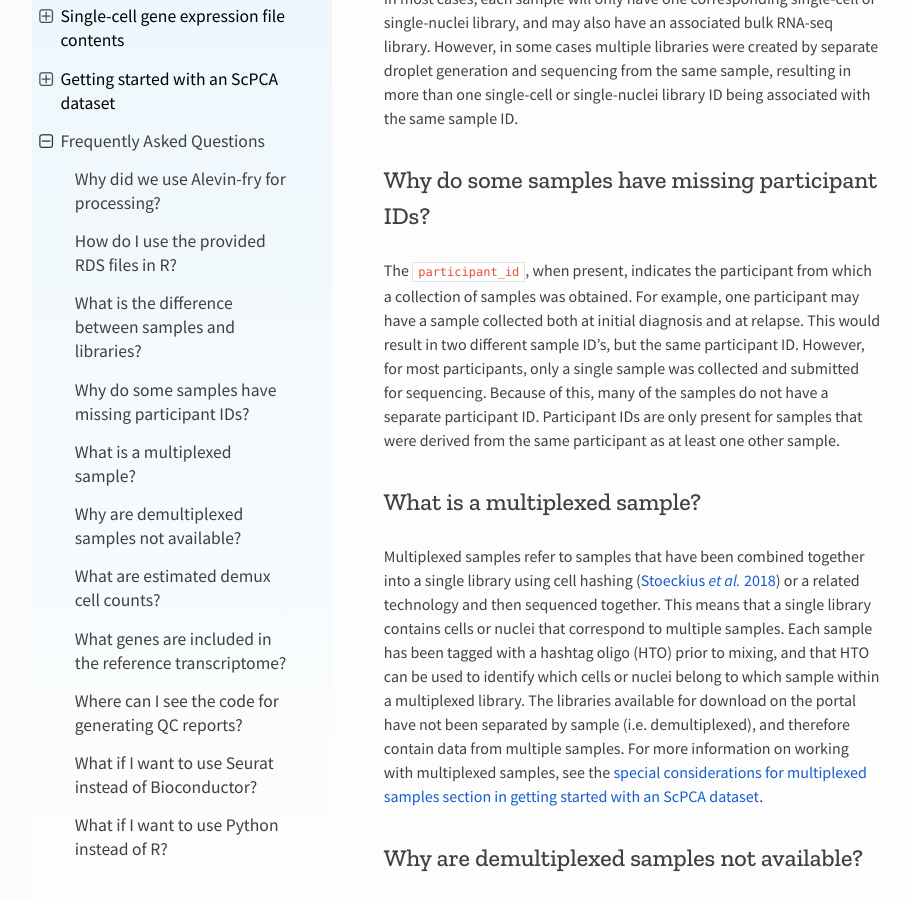
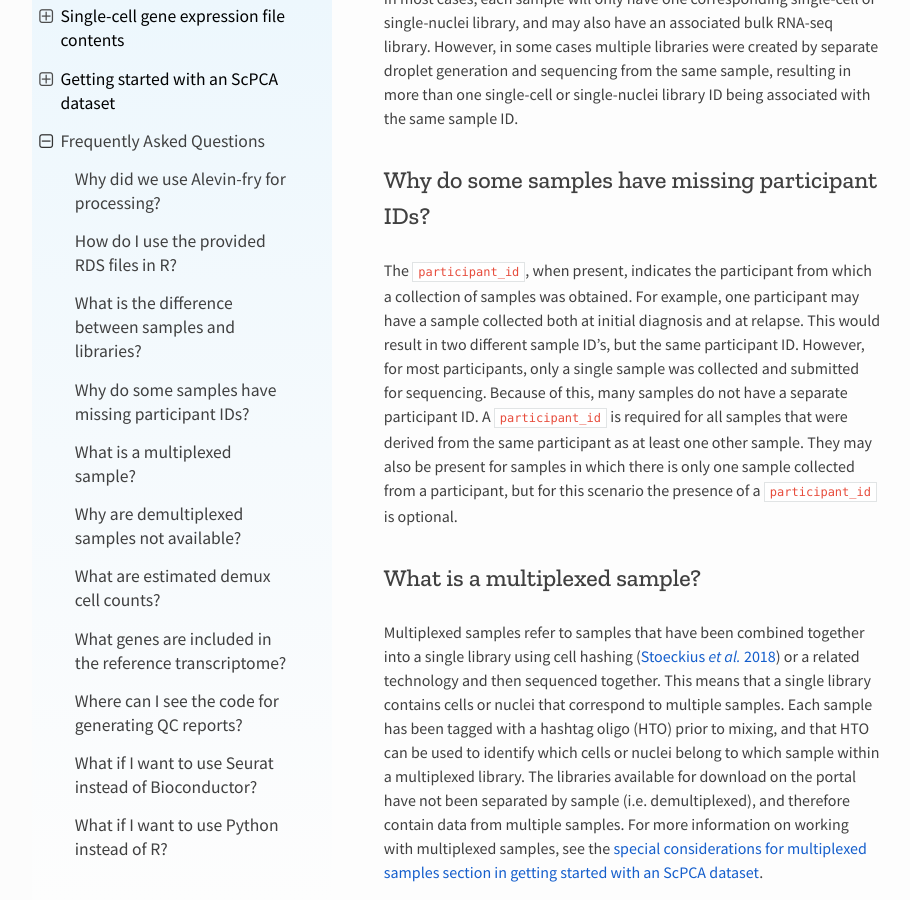
Before and after one commit to DongzeHE/scpca-docs, a Sphinx documentation site: the page built from docs/faq.md, in a window 1280 px wide and 900 px high, scrolled down 2687 px. Shown: the whole window, without its empty margins (158-1068 px from the left). Built offline with Sphinx 7.4.7 and the Read the Docs theme 2.0.0, drawn with Linux system fonts in a browser that asks for light colours.

Commit message:
participant id may or may not be there

```diff
--- a/docs/faq.md
+++ b/docs/faq.md
@@ -50,8 +50,9 @@ The `participant_id`, when present, indicates the participant from which a colle
 For example, one participant may have a sample collected both at initial diagnosis and at relapse.
 This would result in two different sample ID's, but the same participant ID.
 However, for most participants, only a single sample was collected and submitted for sequencing.
-Because of this, many of the samples do not have a separate participant ID.
-Participant IDs are only present for samples that were derived from the same participant as at least one other sample.
+Because of this, many samples do not have a separate participant ID.
+A `participant_id` is required for all samples that were derived from the same participant as at least one other sample.
+They may also be present for samples in which there is only one sample collected from a participant, but for this scenario the presence of a `participant_id` is optional.
 
 ## What is a multiplexed sample?
 
```
Also changed, not shown: docs/download_files.md (+1 -1 lines).
